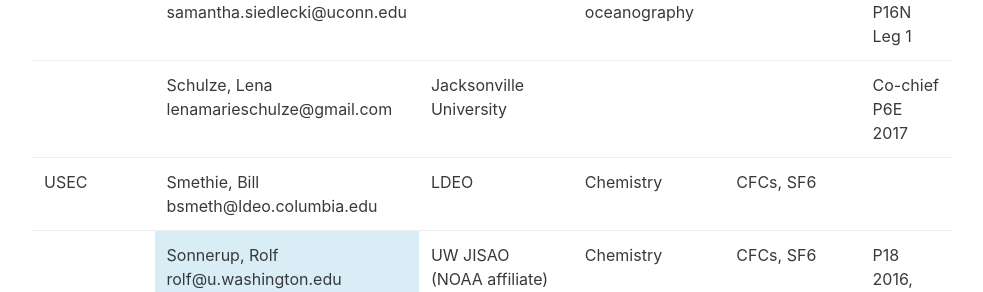
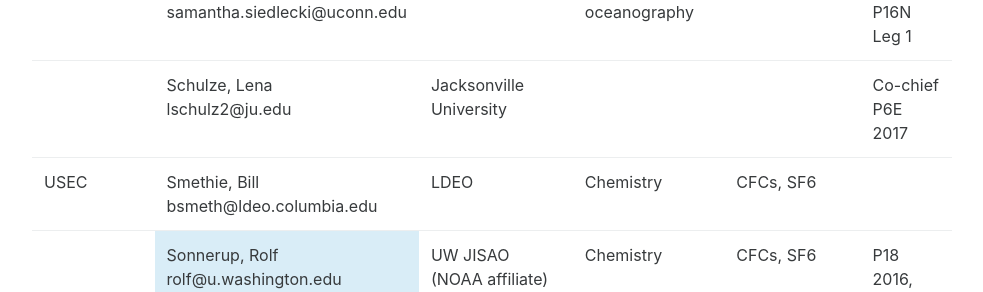
Before and after one commit to cchdo/usgoship.ucsd.edu, a Jekyll site: the page built from principle-investigator-directory.md, in a window 1280 px wide and 900 px high, scrolled down 2834 px. Shown: the part 161-453 px from the top of the window, without its empty margins (243-1226 px from the left). Built offline with Jekyll 4.4.1, drawn with Linux system fonts in a browser that asks for light colours.

Commit message:
change email l. schulze

```diff
--- a/principle-investigator-directory.md
+++ b/principle-investigator-directory.md
@@ -343,7 +343,7 @@
     </tr>
     <tr>
       <td></td>
-      <td>Schulze, Lena<br>lenamarieschulze@gmail.com</td>
+      <td>Schulze, Lena<br>lschulz2@ju.edu</td>
       <td>Jacksonville University</td>
       <td></td>
       <td></td>
```
